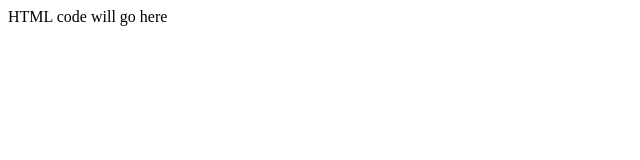
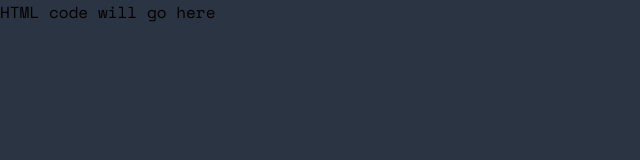
Before and after one commit to GillyRabutTsurwa/github-devfinder, a website: page src/index.html in a window 1280 px wide. Shown: the whole page, without its empty margins (0-640 px from the left). Drawn offline with nearby package versions, Linux system fonts and the light colour scheme; files that its build step writes are made by us from their sources.

Commit message:
Sass Setup Working Very Well. Things Coming Together

```diff
--- a/src/index.html
+++ b/src/index.html
@@ -5,11 +5,16 @@
     <meta charset="UTF-8">
     <meta http-equiv="X-UA-Compatible" content="IE=edge">
     <meta name="viewport" content="width=device-width, initial-scale=1.0">
+    <link rel="preconnect" href="https://fonts.googleapis.com">
+    <link rel="preconnect" href="https://fonts.gstatic.com" crossorigin>
+    <link href="https://fonts.googleapis.com/css2?family=Space+Mono:ital,wght@0,400;0,700;1,400;1,700&display=swap"
+        rel="stylesheet">
+    <link rel="stylesheet" href="./css/main.css">
     <title>GitHub Devfinder</title>
 </head>
 
 <body>
-    HTML code will go here
+    <p>HTML code will go here</p>
 </body>
 
 </html>
--- /dev/null
+++ b/src/sass/_base.scss
@@ -0,0 +1,23 @@
+@use "variables";
+* {
+    padding: 0;
+    margin: 0;
+    box-sizing: border-box;
+}
+
+html,
+body {
+    width: 100%;
+    height: 100vh;
+    overflow: hidden;
+}
+
+html {
+    font-size: 62.5%;
+}
+
+body {
+    font-size: 1.6rem;
+    font-family: "Space Mono", monospace;
+    background-color: variables.$quartenaryBlue;
+}
--- /dev/null
+++ b/src/sass/_variables.scss
@@ -0,0 +1,8 @@
+// COLORS
+$primaryBlue: #0079ff;
+$secondaryBlue: #4b6a9b;
+$tertiaryBlue: #697c9a;
+$quartenaryBlue: #2b3442;
+$whitish: #f6f8ff;
+$white: #fefefe;
+// END COLORS
--- /dev/null
+++ b/src/sass/main.scss
@@ -0,0 +1,3 @@
+@use "base";
+@use "typography";
+@use "variables";
```
Also changed, not shown: dist/css/main.css (added), dist/index.html, src/sass/_typography.scss (added).
